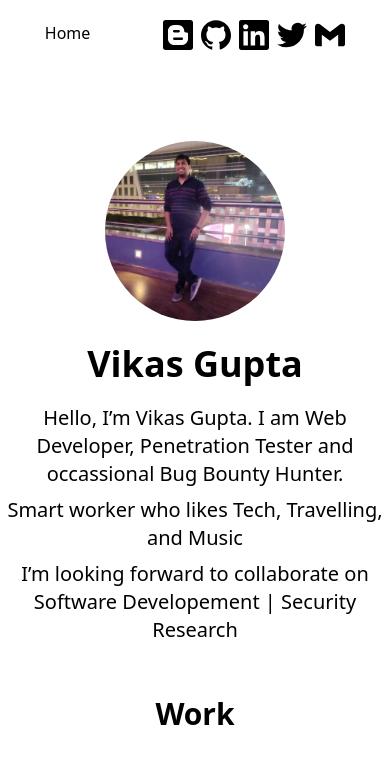
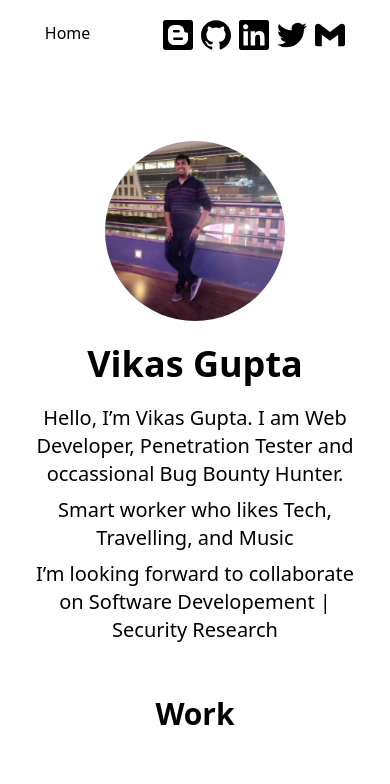
Before and after one commit to iamxhunt3r/vikasdev, a Next.js app: page / in a window 390 px wide. Shown: the top 784 px of the page. Built offline with nearby package versions, Linux system fonts and the light colour scheme.

Commit message:
Design improved on mobile

```diff
--- a/components/Main.js
+++ b/components/Main.js
@@ -3,7 +3,7 @@ import Work from '../components/Work'
 function Main({projectsList}) {
     return (
         <div>
-            <section className="text-center">
+            <section className="text-center mx-8">
                 <p className="p-1 font-normal text-xl">Hello, I&rsquo;m Vikas Gupta. I am Web Developer, Penetration Tester and occassional Bug Bounty Hunter.</p>
                 <p className="p-1 font-normal text-xl">
                 Smart worker who likes Tech, Travelling, and Music
```
